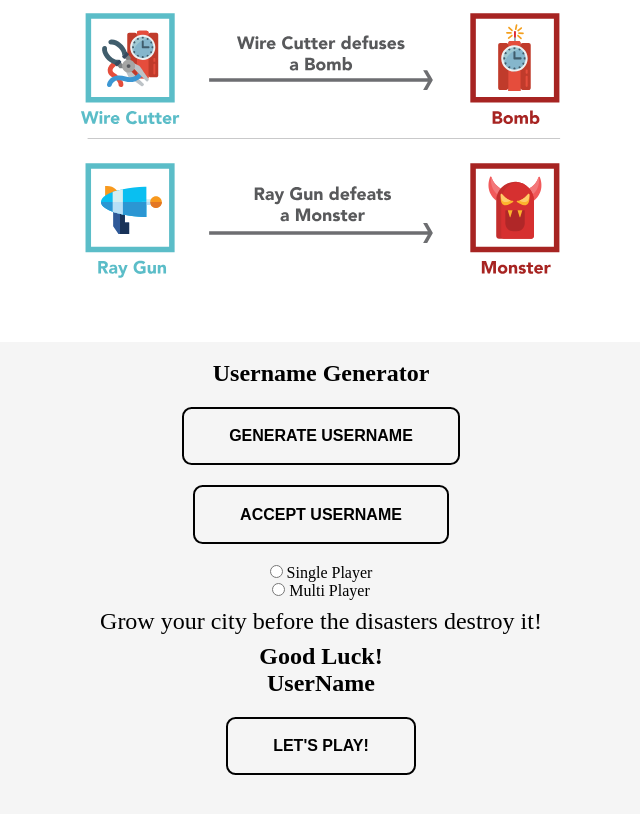
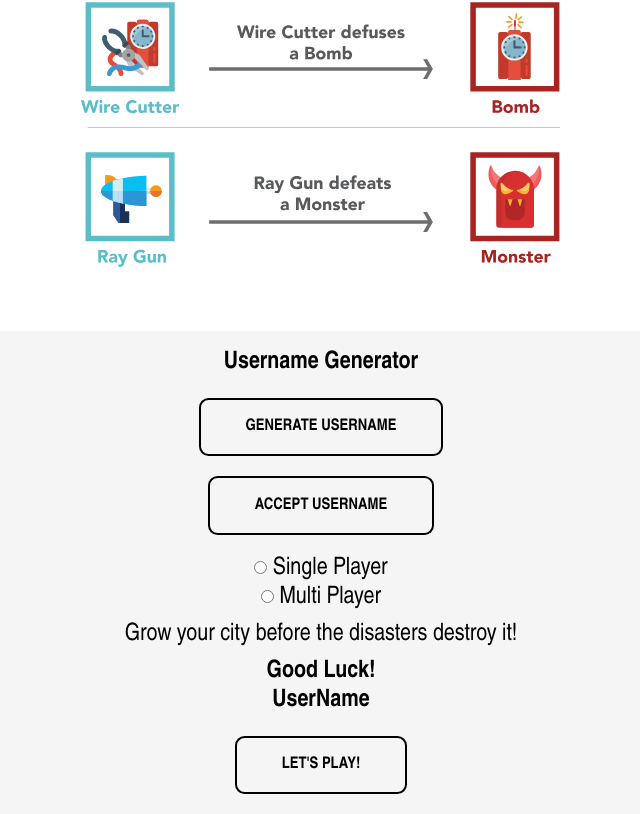
Before and after one commit to WojciechProkop/mirrored_w20borg, an Electron app: page prefs.html in a window 800 px wide. Shown: the part 1005-1819 px from the top of the page, without its empty margins (79-719 px from the left). Drawn offline with Linux system fonts and the light colour scheme.

Commit message:
Clean up type styles CSS

```diff
--- a/pref.css
+++ b/pref.css
@@ -14,6 +14,7 @@ body {
     text-align: center;
 
 }
+
  .tutorial{
      background-color: white;
      width: 90%;
@@ -31,14 +32,14 @@ body {
 #header h1, #main h1{
     text-align: center;
     color: black;
-    font-family: "Avenir Next Condensed";
+    font-family: "Arial Narrow";
     font-size: 50px;
 }
 
 #header h2, #main h2{
     text-align: center;
     color: black;
-    font-family: Avenir;
+    font-family: "Arial Narrow";
 }
 
 
@@ -61,8 +62,10 @@ body {
     text-decoration: none;
     text-align: center;
     text-transform: uppercase;
-    font-family: 'Avenir', sans-serif;
+    font-family: "Arial Narrow";
     font-weight: 700;}
+
+
 
 #main .form .btn{
     float:none;
@@ -82,8 +85,15 @@ body {
 }
 
 #header p, #main p{
-    font-family: Avenir;
+    font-family: "Arial Narrow";
     font-size: 3vh;
     padding-bottom: 1vh;
     padding-top: 1vh;
 }
+
+#radiobutton {
+    font-family: "Arial Narrow";
+    align-items: center;
+    alignment: center;
+    font-size: 3vh;
+}
```
